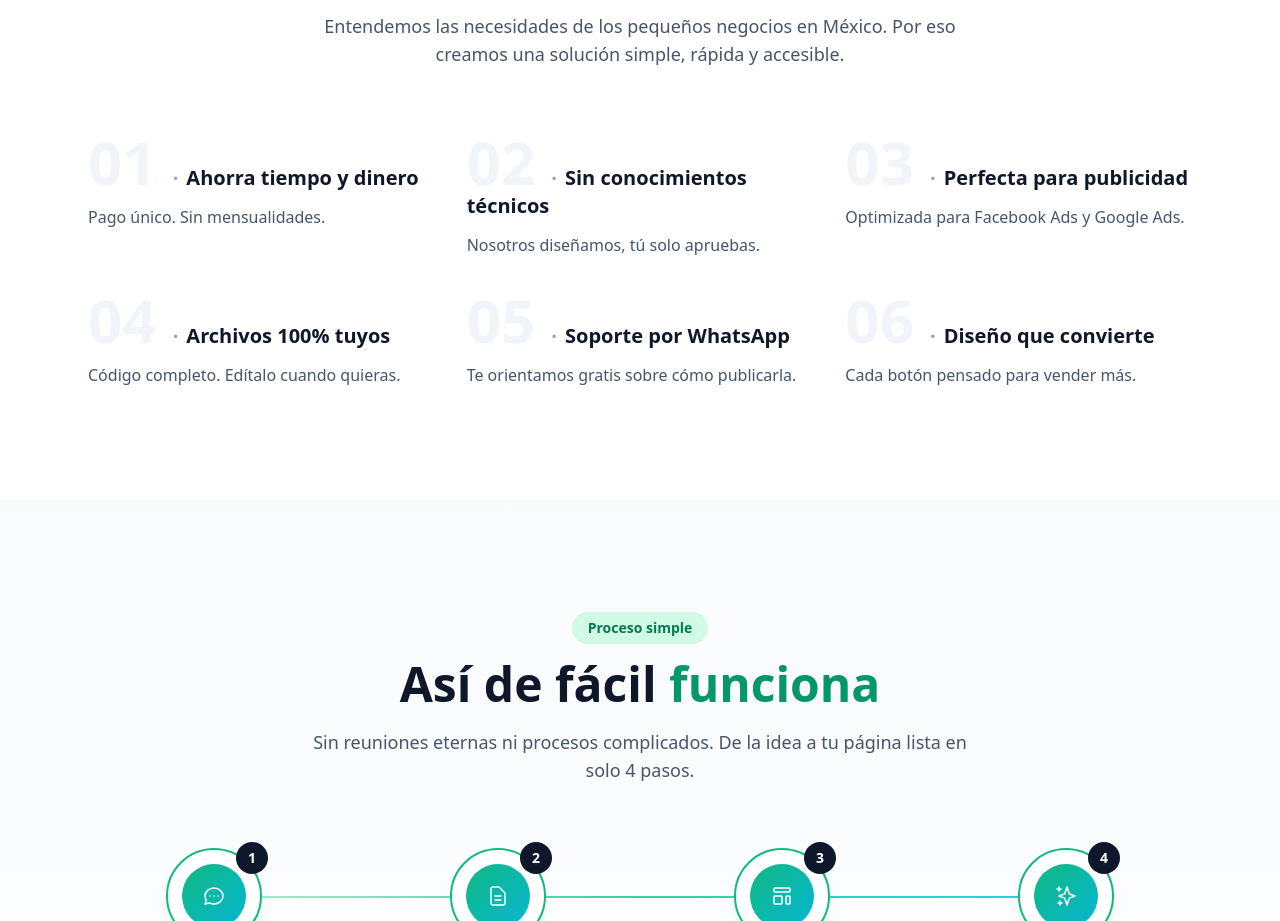
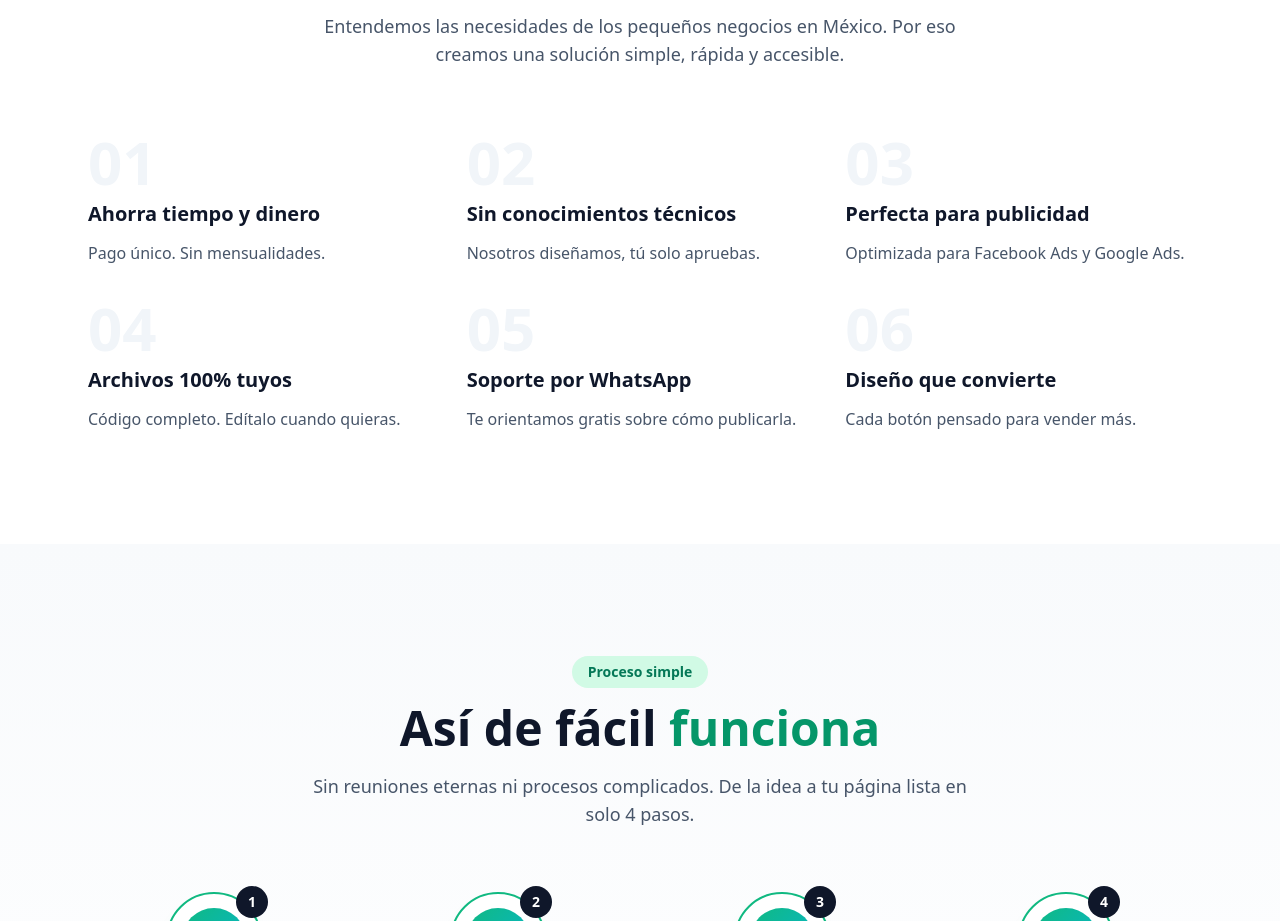
Before and after one commit to Luiszepedaxd/assistflowmx-webseller, a React (Vite) app: page / in a window 1280 px wide. Shown: the part 3056-3977 px from the top of the page. Built offline with nearby package versions, Linux system fonts and the light colour scheme.

Commit message:
style: Eliminar puntos separadores en secciÃ³n de beneficios

```diff
--- a/src/components/BenefitsSection.jsx
+++ b/src/components/BenefitsSection.jsx
@@ -28,11 +28,10 @@ const BenefitsSection = () => {
         <div className="grid sm:grid-cols-2 lg:grid-cols-3 gap-8">
           {BENEFITS.map((benefit, index) => (
             <div key={index} className="group">
+              <span className="text-6xl font-bold text-slate-100 group-hover:text-emerald-500 transition-colors duration-300 block mb-2">
+                {benefit.number}
+              </span>
               <h3 className="text-xl font-semibold text-slate-900 mb-3">
-                <span className="text-6xl font-bold text-slate-100 group-hover:text-emerald-500 transition-colors duration-300 mr-2">
-                  {benefit.number}
-                </span>
-                <span className="text-slate-400 mx-2">·</span>
                 {benefit.title}
               </h3>
               <p className="text-slate-600 leading-relaxed">
```
